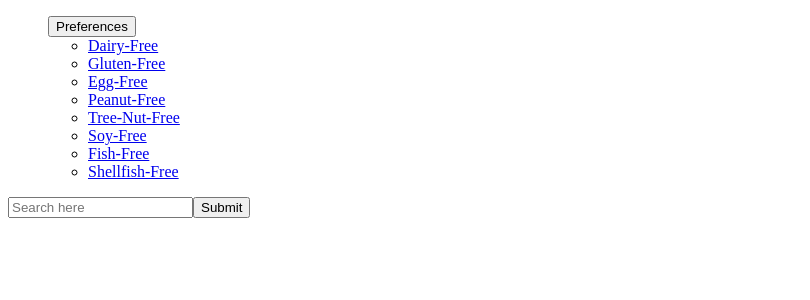
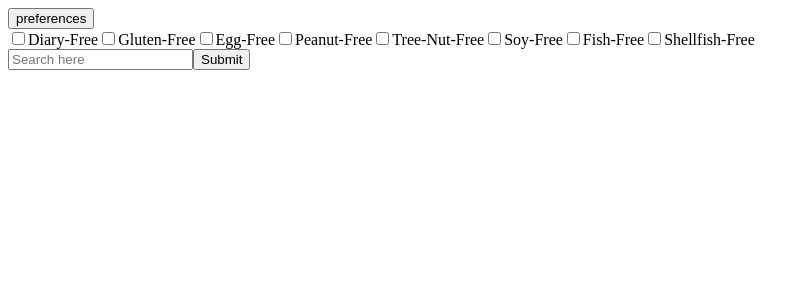
Before and after one commit to ststar8623/TenTurtles, a React app: page / in a window 1280 px wide. Shown: the top 300 px of the page, without its empty margins (0-810 px from the left). Built offline with nearby package versions, Linux system fonts and the light colour scheme; the HTML template or start-up script is replaced by a standard one.

Commit message:
Reimmplement toggle button with preference checkbox

```diff
--- a/client/src/app.jsx
+++ b/client/src/app.jsx
@@ -1,7 +1,6 @@
 import React from 'react';
 import ReactDOM from 'react-dom';
-import Sidebar from 'react-sidebar';
-import { FormControl, Button } from 'react-bootstrap';
+import { FormControl, Button, Grid } from 'react-bootstrap';
 import $ from 'jquery';
 import Drop from './components/nav.jsx';
 
@@ -38,13 +37,13 @@ class App extends React.Component {
 
   render() {
     return (
-      <div>
+      <Grid>
         <Drop />
         <form>
           <FormControl bsSize="small" type="text" placeholder="Search here" onChange={this.handleChange} />
           <Button type="button" bsSize="small" onClick={this.search}>Submit</Button>
         </form>
-      </div>
+      </Grid>
     )
   }
 }
--- a/client/src/components/nav.jsx
+++ b/client/src/components/nav.jsx
@@ -1,28 +1,34 @@
 import React from 'react';
-import ReactDom from 'react-dom';
-import { DropdownButton, MenuItem, Nav } from 'react-bootstrap';
+import { Button, Collapse, Well, Checkbox } from 'react-bootstrap';
 
 class Drop extends React.Component {
   constructor(props) {
     super(props);
     this.state = {
-      preferences: [ 'Dairy-Free', 'Gluten-Free', 'Egg-Free', 'Peanut-Free', 'Tree-Nut-Free', 'Soy-Free', 'Fish-Free', 'Shellfish-Free' ]
     };
   }
 
   render() {
     return (
-      <Nav pullRight>
-        <DropdownButton pullRight title="Preferences" id="split-button-pull-right">
-          {
-            this.state.preferences.map(pref => {
-              return (
-                <MenuItem disabled key={pref}>{pref}</MenuItem>
-              );
-            })
-          }
-        </DropdownButton>
-      </Nav>
+      <div>
+        <Button onClick={ () => this.setState({ open: !this.state.open })}>
+          preferences
+        </Button>
+        <Collapse in={this.state.open}>
+          <div>
+            <Well>
+              <Checkbox inline type="checkbox">Diary-Free</Checkbox>
+              <Checkbox inline type="checkbox">Gluten-Free</Checkbox>
+              <Checkbox inline type="checkbox">Egg-Free</Checkbox>
+              <Checkbox inline type="checkbox">Peanut-Free</Checkbox>
+              <Checkbox inline type="checkbox">Tree-Nut-Free</Checkbox>
+              <Checkbox inline type="checkbox">Soy-Free</Checkbox>
+              <Checkbox inline type="checkbox">Fish-Free</Checkbox>
+              <Checkbox inline type="checkbox">Shellfish-Free</Checkbox>
+            </Well>
+          </div>
+        </Collapse>
+      </div>
     )
   }
 }
@@ -37,3 +43,16 @@ export default Drop;
 <MenuItem disabled eventKey="Soy-Free">Soy-Free</MenuItem>
 <MenuItem disabled eventKey="Fish-Free">Fish-Free</MenuItem>
 <MenuItem disabled eventKey="Shellfish-Free">Shellfish-Free</MenuItem>*/}
+
+{/*<Nav pullRight>
+  <DropdownButton noCaret pullRight title="Preferences" id="split-button-pull-right">
+    <MenuItem disabled eventKey="Diary-Free">Diary-Free</MenuItem>
+    <MenuItem disabled eventKey="Gluten-Free">Gluten-Free</MenuItem>
+    <MenuItem disabled eventKey="Egg-Free">Egg-Free</MenuItem>
+    <MenuItem disabled eventKey="Peanut-Free">Peanut-Free</MenuItem>
+    <MenuItem disabled eventKey="Tree-Nut-Free">Tree-Nut-Free</MenuItem>
+    <MenuItem disabled eventKey="Soy-Free">Soy-Free</MenuItem>
+    <MenuItem disabled eventKey="Fish-Free">Fish-Free</MenuItem>
+    <MenuItem disabled eventKey="Shellfish-Free">Shellfish-Free</MenuItem>
+  </DropdownButton>
+</Nav>*/}
--- a/package.json
+++ b/package.json
@@ -21,7 +21,6 @@
     "react": "^15.4.2",
     "react-bootstrap": "^0.31.0",
     "react-dom": "^15.4.2",
-    "react-sidebar": "^2.3.2",
     "request": "^2.81.0"
   },
   "devDependencies": {
```
Also changed, not shown: client/src/app.css (deleted, +0 -46 lines).
